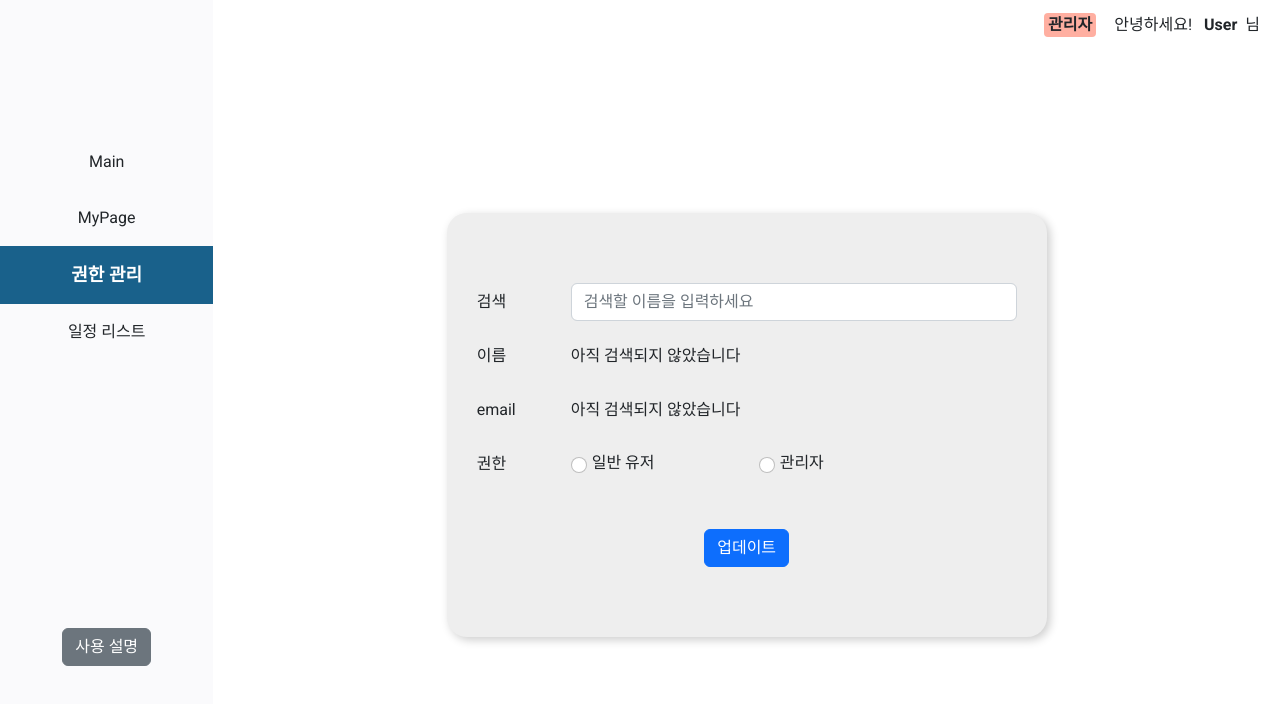
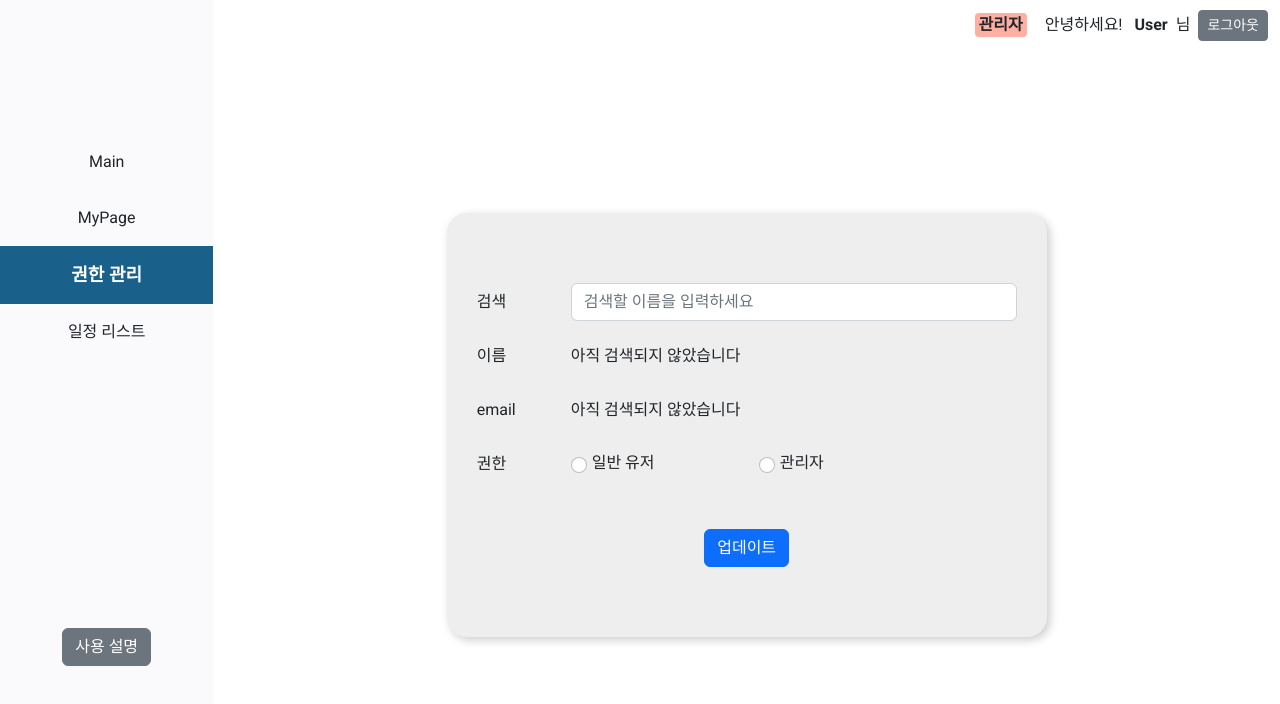
Before and after one commit to Hwa-J/work-schedule-management, a React (Create React App) app: page /role in a window 1280 px wide. Shown: the top 704 px of the page. Built offline with nearby package versions, Linux system fonts and the light colour scheme.

Commit message:
Feat: logout feature

```diff
--- /dev/null
+++ b/src/components/Common/LogoutBtn.js
@@ -0,0 +1,32 @@
+import useCookies from 'react-cookie/cjs/useCookies';
+import Button from 'react-bootstrap/Button';
+import { useAuthStore } from 'store/store.js';
+
+const LogoutBtn = () => {
+  const [cookies, setCookies, removeCookies] = useCookies(['access_token']);
+  const setStoreToken = useAuthStore((state) => state.setToken);
+
+  // 쿠키에 토큰이 있을때 지우기
+  // const handleLogout = () => {
+  //   removeCookies('access_token');
+  // };
+
+  // 로컬스토리지에 토큰이 있을 때 지우기
+  // const handleLogout = () => {
+  //   localStorage.removeItem('access_token');
+  // };
+
+  // 전역 State에 토큰이 있을 때, state 값 리셋으로 만들기
+  const handleLogout = () => {
+    localStorage.removeItem('access_token');
+    setStoreToken(null);
+  };
+
+  return (
+    <Button variant="secondary" size="sm" onClick={handleLogout}>
+      로그아웃
+    </Button>
+  );
+};
+
+export default LogoutBtn;
--- a/src/components/Main/Layout/Header/index.jsx
+++ b/src/components/Main/Layout/Header/index.jsx
@@ -1,4 +1,5 @@
 import * as S from './style';
+import LogoutBtn from 'components/Common/LogoutBtn';
 
 export const Header = () => {
   return (
@@ -9,6 +10,7 @@ export const Header = () => {
       </span>
       {/* <S.RoleInfo>{userStore.role}</S.RoleInfo> */}
       {/* <span>안녕하세요! <S.Name>{userStore.name}</S.Name>님</span> */}
+      <LogoutBtn />
     </S.Header>
   );
 };
--- a/src/pages/Main/index.js
+++ b/src/pages/Main/index.js
@@ -1,38 +1,10 @@
-import useCookies from 'react-cookie/cjs/useCookies';
-import Button from 'react-bootstrap/Button';
-import { useAuthStore } from 'store/store.js';
-import { Link } from 'react-router-dom';
 import { MainCalendar } from 'components/Main/MainCalendar';
 import { AddEventNomalModal } from 'components/Modals/AddEventNomalModal';
 import { DeleteEventModal } from 'components/Modals/DeleteEventModal';
 
 const Main = () => {
-  const [cookies, setCookies, removeCookies] = useCookies(['access_token']);
-  const setStoreToken = useAuthStore((state) => state.setToken);
-
-  // 쿠키에 토큰이 있을때 지우기
-  // const handleLogout = () => {
-  //   removeCookies('access_token');
-  // };
-
-  // 로컬스토리지에 토큰이 있을 때 지우기
-  // const handleLogout = () => {
-  //   localStorage.removeItem('access_token');
-  // };
-
-  // 전역 State에 토큰이 있을 때, state 값 리셋으로 만들기
-  const handleLogout = () => {
-    localStorage.removeItem('access_token');
-    setStoreToken(null);
-  };
-
   return (
     <div>
-      메인페이지
-      <Button onClick={handleLogout}>로그아웃</Button>
-      <Link to="/mypage">
-        <Button variant="outline-dark">마이페이지 이동하기</Button>
-      </Link>
       <MainCalendar />
       {/* 모달창 */}
       <AddEventNomalModal />
```
